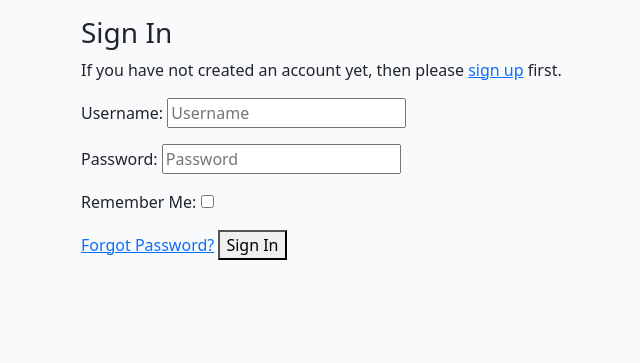
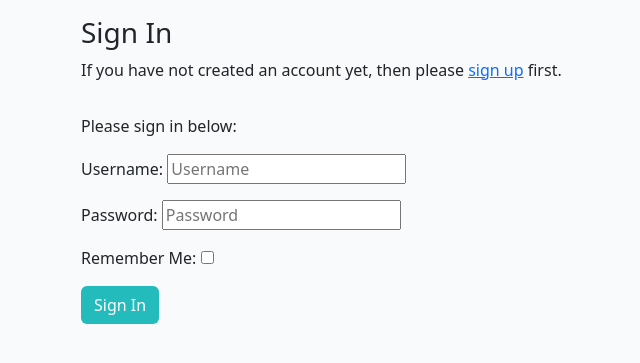
Before and after one commit to Parbelaez/ci_fsd_pp4_the_wc, a Django app: page /accounts/login/ in a window 1280 px wide. Shown: the part 56-419 px from the top of the page, without its empty margins (199-839 px from the left). Run offline with Django 4.2, Linux system fonts and the light colour scheme; some libraries are stand-ins or nearby versions.

```diff
--- a/thewcwebpage/templates/account/login.html
+++ b/thewcwebpage/templates/account/login.html
@@ -12,7 +12,7 @@
     <div class="col-md-8 mt-3 offset-md-2">
       <h3>{% trans "Sign In" %}</h3>
 
-      {% get_providers as socialaccount_providers %}
+      {% comment %} {% get_providers as socialaccount_providers %}
 
       {% if socialaccount_providers %}
       <p>{% blocktrans with site.name as site_name %}Please sign in with one
@@ -35,19 +35,23 @@
 
       {% include "socialaccount/snippets/login_extra.html" %}
 
-      {% else %}
+      {% else %} {% endcomment %}
       <p>{% blocktrans %}If you have not created an account yet, then please
       <a href="{{ signup_url }}">sign up</a> first.{% endblocktrans %}</p>
-      {% endif %}
-
+      {% comment %} {% endif %} {% endcomment %}
+      </div>
+    </div>
+    <div class="row">
+      <div class="col-md-8 mt-3 offset-md-2">
+        <p>{% blocktrans %}Please sign in below:{% endblocktrans %}</p>
       <form class="login" method="POST" action="{% url 'account_login' %}">
         {% csrf_token %}
         {{ form.as_p }}
         {% if redirect_field_value %}
         <input type="hidden" name="{{ redirect_field_name }}" value="{{ redirect_field_value }}" />
         {% endif %}
-        <a class="button secondaryAction" href="{% url 'account_reset_password' %}">{% trans "Forgot Password?" %}</a>
-        <button class="primaryAction" type="submit">{% trans "Sign In" %}</button>
+        {% comment %} <a class="button secondaryAction" href="{% url 'account_reset_password' %}">{% trans "Forgot Password?" %}</a> {% endcomment %}
+        <button class="btn btn-signup right" type="submit">{% trans "Sign In" %}</button>
       </form>
     </div>
   </div>
```
